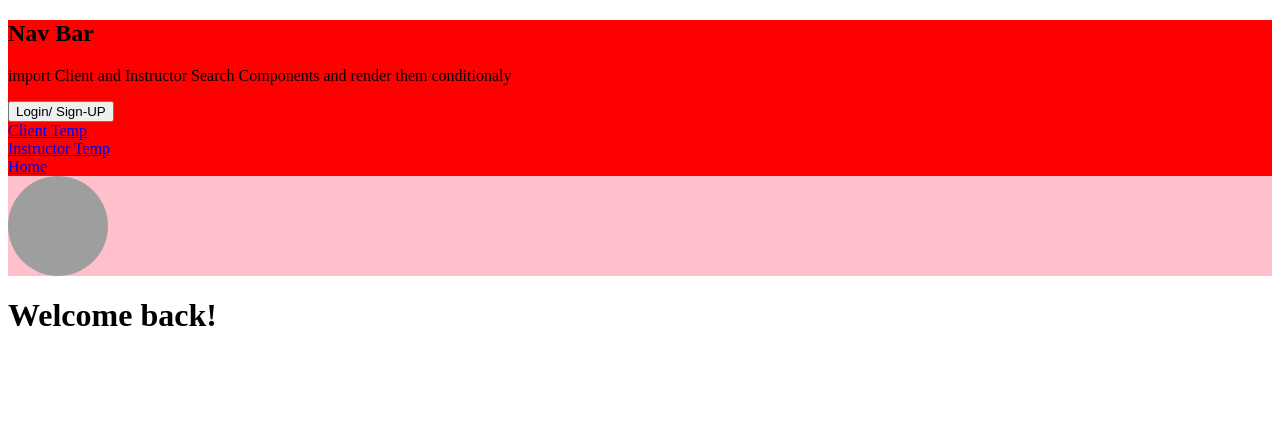
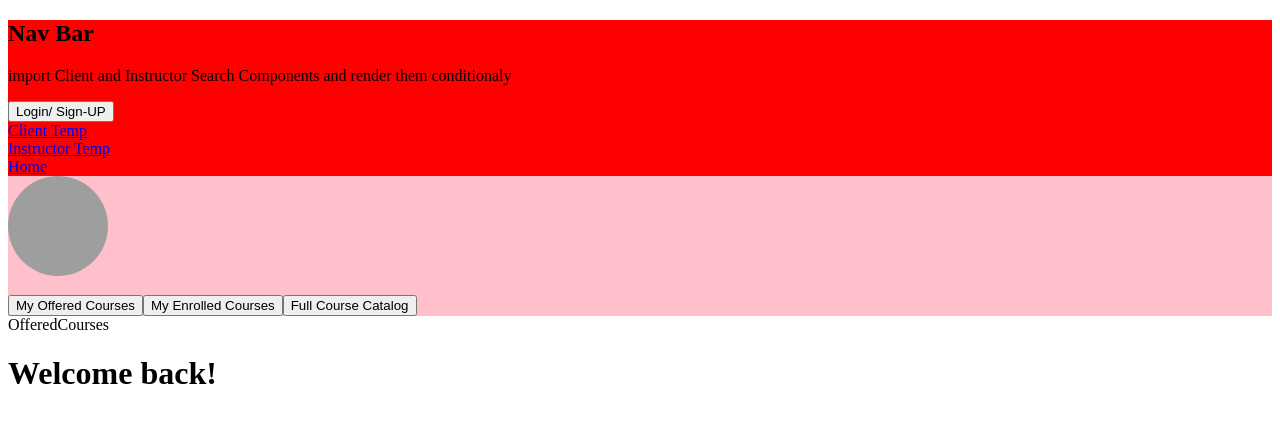
Before and after one commit to Build-Week-FT-Anywhere-Fitness-5/Front-End, a React (Create React App) app in the folder anywhere-fitness/: page /dashboard in a window 1280 px wide. Shown: the top 422 px of the page. Built offline with nearby package versions, Linux system fonts and the light colour scheme; grey boxes are pictures that could not be loaded.

Commit message:
course components

```diff
--- /dev/null
+++ b/anywhere-fitness/src/Components/Courses/EnrolledCourses.js
@@ -0,0 +1,9 @@
+import React from 'react';
+
+const EnrolledCourses = () => {
+    return(
+        <div>EnrolledCourses</div>
+    )
+}
+
+export default EnrolledCourses;
--- /dev/null
+++ b/anywhere-fitness/src/Components/Courses/FullCourseList.js
@@ -0,0 +1,9 @@
+import React from 'react';
+
+const FullCourseList = () => {
+    return(
+        <div>FullCourseList</div>
+    )
+}
+
+export default FullCourseList;
--- /dev/null
+++ b/anywhere-fitness/src/Components/Courses/OfferedCourses.js
@@ -0,0 +1,9 @@
+import React from 'react';
+
+const OfferedCourses = () => {
+    return(
+        <div>OfferedCourses</div>
+    )
+}
+
+export default OfferedCourses;
--- a/anywhere-fitness/src/Components/Header/InstructorProfileNav.js
+++ b/anywhere-fitness/src/Components/Header/InstructorProfileNav.js
@@ -1,18 +1,49 @@
-import React from 'react';
+import React, { useState } from 'react';
 import styled from 'styled-components';
+import OfferedCourses from '../Courses/OfferedCourses';
+import EnrolledCourses from '../Courses/EnrolledCourses';
+import FullCourseList from '../Courses/FullCourseList';
 
 const InstructorProfileNav = props => {
     const { loginData } = props;
+
+    const [offered, setOffered] = useState(true);
+    const [enrolled, setEnrolled] = useState(false);
+    const [full, setFull] = useState(false);
+
+    const handleOffered = () => {
+        setOffered(true);
+        setEnrolled(false);
+        setFull(false);
+    }
+    const handleEnrolled = () => {
+        setOffered(false);
+        setEnrolled(true);
+        setFull(false);
+    }
+    const handleFull = () => {
+        setOffered(false);
+        setEnrolled(false);
+        setFull(true);
+    }
 
     const Section = styled.section`
         background-color: pink;
     `;
 
     return (
+        <>
         <Section>
             <div className="instructorProfileImg"></div>
             <h3>{loginData.userName}</h3>
+            <button onCLick={handleOffered}>My Offered Courses</button>
+            <button onCLick={handleEnrolled}>My Enrolled Courses</button>
+            <button onCLick={handleFull}>Full Course Catalog</button>
         </Section>
+        {offered && <OfferedCourses />}
+        {enrolled && <EnrolledCourses />}
+        {full && <FullCourseList />}
+        </>
     )
 }
 
```
